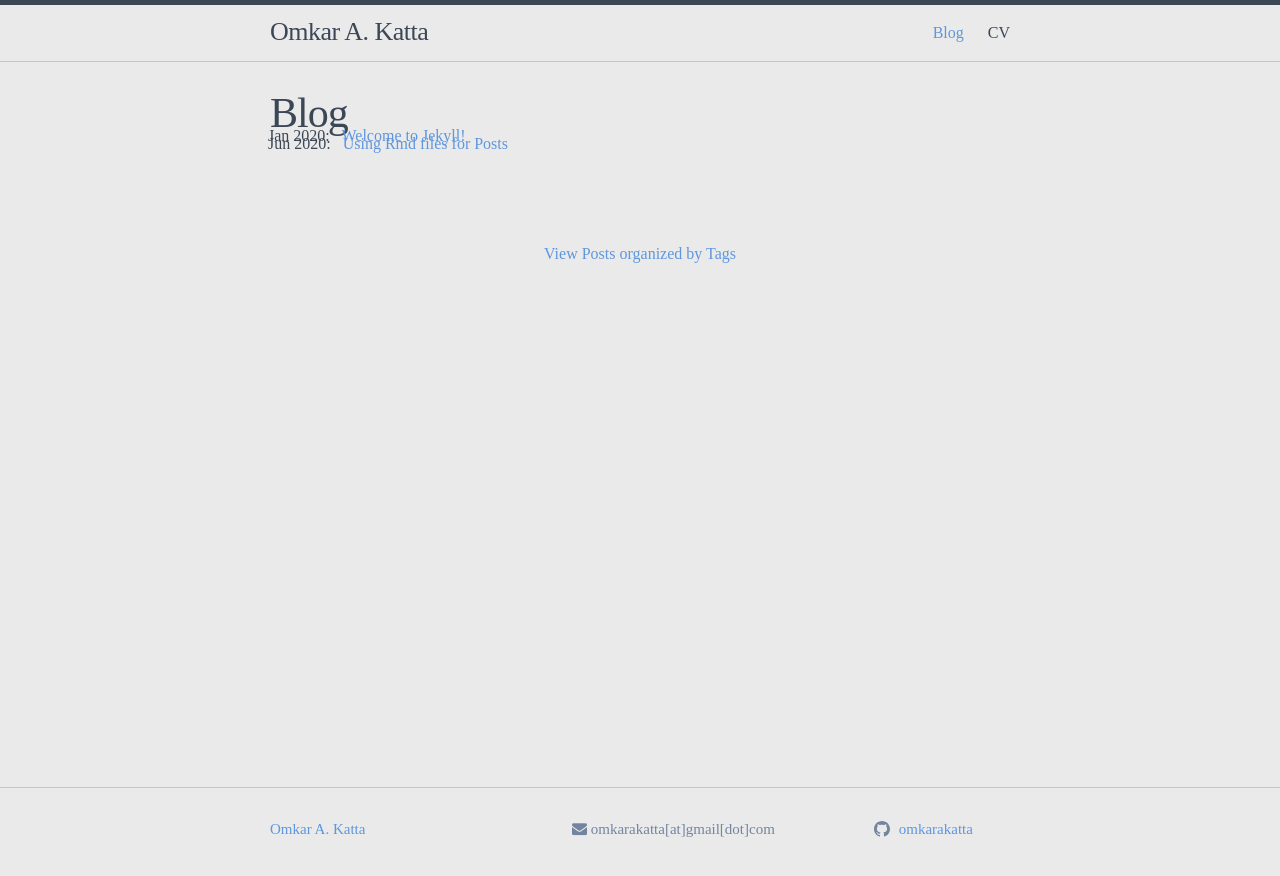
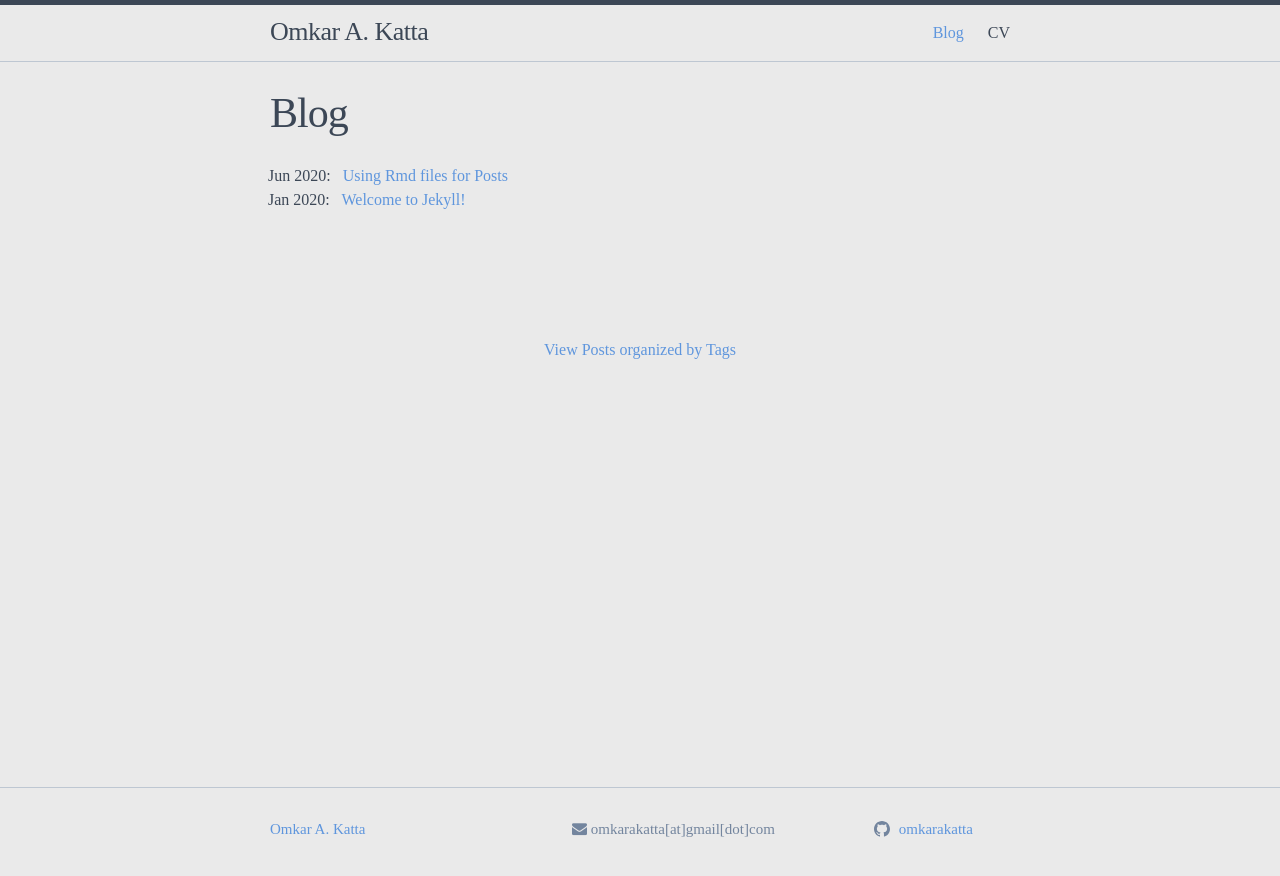
Before and after one commit to omkarakatta/omkarakatta.github.io, a Jekyll site: the page built from pages/blog.md, in a window 1280 px wide. Shown: the top 876 px of the page. Built offline with Jekyll 4.4.1, drawn with Linux system fonts in a browser that asks for light colours; nearby versions of some CDN libraries.

Commit message:
edited margin to specify left

```diff
--- a/pages/blog.md
+++ b/pages/blog.md
@@ -8,7 +8,7 @@
 <ul>
 {% for post in site.posts %}
     {% if post.url contains ".html" %}
-    <li style="list-style-type: none; margin:-2em">
+    <li style="list-style-type: none; margin-left:-2em">
         <span class="date">{{ post.date | date: "%b %Y"  }}: &nbsp; </span>
         <a href="{{ post.url }}">{{ post.title }}</a>
     </li>
```
